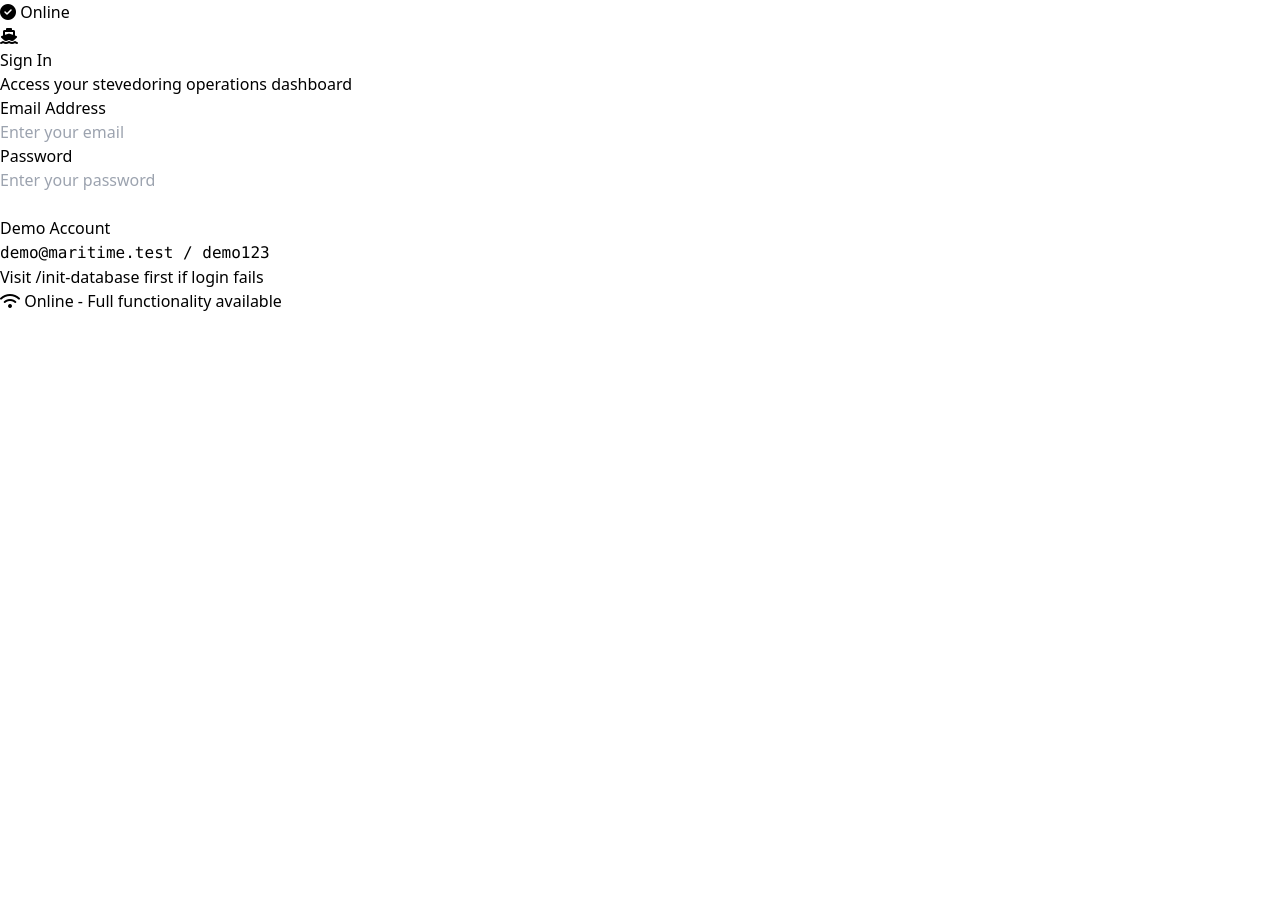
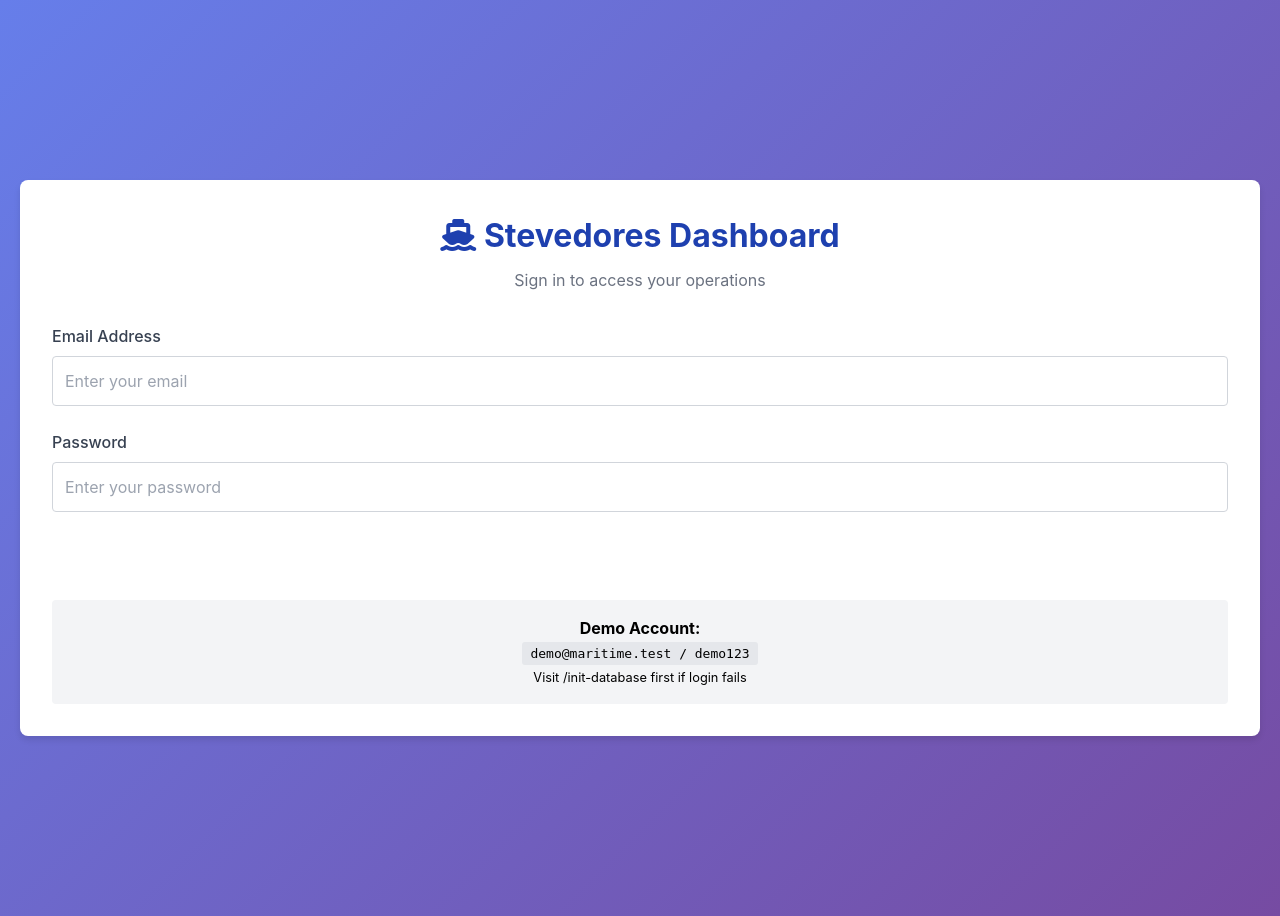
Before and after one commit to colbychapman3/Stevedores-Dashboard-3.0, a Flask app: page /auth/login in a window 1280 px wide. Run offline with Flask 3, Linux system fonts and the light colour scheme; parts of the project's set-up code (start-up, migrations or seed data) failed here and were passed over; some libraries are stand-ins or nearby versions.

Commit message:
🎨 EMERGENCY FIX: Critical styling issue - Inline CSS for immediate render
CRITICAL: Dashboard displaying "jumbled text" - CSS loading/rendering issues

- Replace complex base.html template inheritance with standalone login page
- Add critical CSS inline to prevent FOUC (Flash of Unstyled Content)
- Ensure immediate visual rendering without external dependency conflicts
- Maintain essential styling while loading Tailwind/FontAwesome as enhancement
- Fix "30 steps back" visual regression issue

Root Cause: Template inheritance + external CSS loading causing rendering issues
Solution: Critical path CSS inline + progressive enhancement

🚀 Generated with [Claude Code](https://claude.ai/code)

Co-Authored-By: Claude <noreply@anthropic.com>

```diff
--- a/templates/auth/login.html
+++ b/templates/auth/login.html
@@ -1,87 +1,74 @@
-{% extends "base.html" %}
+<!DOCTYPE html>
+<html lang="en">
+<head>
+    <meta charset="UTF-8">
+    <meta name="viewport" content="width=device-width, initial-scale=1.0">
+    <title>Login - Stevedores Dashboard</title>
 
-{% block title %}Login - Stevedores Dashboard{% endblock %}
+    <!-- Critical CSS inline for immediate rendering -->
+    <style>
+        * { box-sizing: border-box; margin: 0; padding: 0; }
+        body { font-family: -apple-system, BlinkMacSystemFont, 'Segoe UI', Roboto, sans-serif; background: linear-gradient(135deg, #667eea 0%, #764ba2 100%); min-height: 100vh; display: flex; align-items: center; justify-content: center; }
+        .container { max-width: 400px; width: 100%; margin: 20px; }
+        .card { background: white; border-radius: 8px; box-shadow: 0 4px 6px rgba(0, 0, 0, 0.1); padding: 2rem; }
+        .header { text-align: center; margin-bottom: 2rem; }
+        .header h1 { color: #1e40af; font-size: 2rem; font-weight: bold; margin-bottom: 0.5rem; }
+        .header p { color: #6b7280; }
+        .form-group { margin-bottom: 1.5rem; }
+        .form-group label { display: block; margin-bottom: 0.5rem; color: #374151; font-weight: 500; }
+        .form-group input { width: 100%; padding: 0.75rem; border: 1px solid #d1d5db; border-radius: 4px; font-size: 1rem; }
+        .form-group input:focus { outline: none; border-color: #3b82f6; box-shadow: 0 0 0 3px rgba(59, 130, 246, 0.1); }
+        .btn { width: 100%; background: #3b82f6; color: white; padding: 0.75rem; border: none; border-radius: 4px; font-size: 1rem; font-weight: 600; cursor: pointer; }
+        .btn:hover { background: #2563eb; }
+        .demo { background: #f3f4f6; padding: 1rem; border-radius: 4px; margin-top: 1rem; text-align: center; }
+        .demo code { background: #e5e7eb; padding: 0.25rem 0.5rem; border-radius: 3px; font-family: monospace; }
+        .error { color: #dc2626; margin-bottom: 1rem; padding: 0.5rem; background: #fef2f2; border-radius: 4px; }
+    </style>
 
-{% block content %}
-<div class="min-h-screen bg-gradient-to-br from-blue-50 to-blue-100 flex items-center justify-center px-4">
-    <div class="max-w-md w-full space-y-8">
-        <div class="text-center">
-            <i class="fas fa-ship text-4xl text-blue-600 mb-4"></i>
-            <h2 class="text-2xl font-bold text-gray-900">Sign In</h2>
-            <p class="text-gray-600 mt-2">Access your stevedoring operations dashboard</p>
+    <!-- Load Tailwind and FontAwesome after critical styles -->
+    <link rel="stylesheet" href="{{ url_for('static', filename='css/tailwind.min.css') }}">
+    <link rel="stylesheet" href="https://cdn.jsdelivr.net/npm/@fortawesome/fontawesome-free@6.4.0/css/all.min.css">
+</head>
+<body>
+    <div class="container">
+        <div class="card">
+            <div class="header">
+                <h1><i class="fas fa-ship"></i> Stevedores Dashboard</h1>
+                <p>Sign in to access your operations</p>
             </div>
 
-        <form method="POST" class="bg-white rounded-lg shadow-md p-8 space-y-6">
+            {% with messages = get_flashed_messages(with_categories=true) %}
+                {% if messages %}
+                    {% for category, message in messages %}
+                        <div class="error">{{ message }}</div>
+                    {% endfor %}
+                {% endif %}
+            {% endwith %}
+
+            <form method="POST">
                 <input type="hidden" name="csrf_token" value="{{ csrf_token() }}"/>
 
-            <div>
-                <label for="email" class="block text-sm font-medium text-gray-700 mb-2">Email Address</label>
-                <input
-                    type="email"
-                    id="email"
-                    name="email"
-                    required
-                    class="w-full px-3 py-2 border border-gray-300 rounded-lg focus:outline-none focus:ring-2 focus:ring-blue-500 focus:border-blue-500"
-                    placeholder="Enter your email"
-                    autocomplete="email"
-                >
+                <div class="form-group">
+                    <label for="email">Email Address</label>
+                    <input type="email" id="email" name="email" required placeholder="Enter your email">
                 </div>
 
-            <div>
-                <label for="password" class="block text-sm font-medium text-gray-700 mb-2">Password</label>
-                <input
-                    type="password"
-                    id="password"
-                    name="password"
-                    required
-                    class="w-full px-3 py-2 border border-gray-300 rounded-lg focus:outline-none focus:ring-2 focus:ring-blue-500 focus:border-blue-500"
-                    placeholder="Enter your password"
-                    autocomplete="current-password"
-                >
+                <div class="form-group">
+                    <label for="password">Password</label>
+                    <input type="password" id="password" name="password" required placeholder="Enter your password">
                 </div>
 
-            <div>
-                <button
-                    type="submit"
-                    class="w-full bg-blue-600 hover:bg-blue-700 text-white font-bold py-2 px-4 rounded-lg transition duration-200 flex items-center justify-center"
-                >
-                    <i class="fas fa-sign-in-alt mr-2"></i>
-                    Sign In
+                <button type="submit" class="btn">
+                    <i class="fas fa-sign-in-alt"></i> Sign In
                 </button>
-            </div>
             </form>
 
-        <div class="bg-white rounded-lg shadow-md p-6">
-            <h3 class="text-sm font-medium text-gray-900 mb-3">Demo Account</h3>
-            <div class="text-sm text-center">
-                <code class="text-blue-600">demo@maritime.test / demo123</code>
-            </div>
-            <p class="text-xs text-gray-500 mt-2 text-center">Visit /init-database first if login fails</p>
-        </div>
-
-        <!-- Connection Status for Login -->
-        <div class="text-center text-sm text-gray-500">
-            <div id="login-connection-status">
-                <i class="fas fa-wifi text-green-500"></i>
-                Online - Full functionality available
+            <div class="demo">
+                <strong>Demo Account:</strong><br>
+                <code>demo@maritime.test / demo123</code><br>
+                <small>Visit /init-database first if login fails</small>
             </div>
         </div>
     </div>
-</div>
-
-<script>
-    // Update login page connection status
-    function updateLoginConnectionStatus() {
-        const statusEl = document.getElementById('login-connection-status');
-        if (navigator.onLine) {
-            statusEl.innerHTML = '<i class="fas fa-wifi text-green-500"></i> Online - Full functionality available';
-        } else {
-            statusEl.innerHTML = '<i class="fas fa-wifi-slash text-red-500"></i> Offline - Login cached locally';
-        }
-    }
-
-    window.addEventListener('online', updateLoginConnectionStatus);
-    window.addEventListener('offline', updateLoginConnectionStatus);
-    updateLoginConnectionStatus();
-</script>
-{% endblock %}
+</body>
+</html>
```
Also changed, not shown: .claude-flow/metrics/performance.json, .claude-flow/metrics/task-metrics.json. Lines whose indentation alone changed are shown as unchanged.
